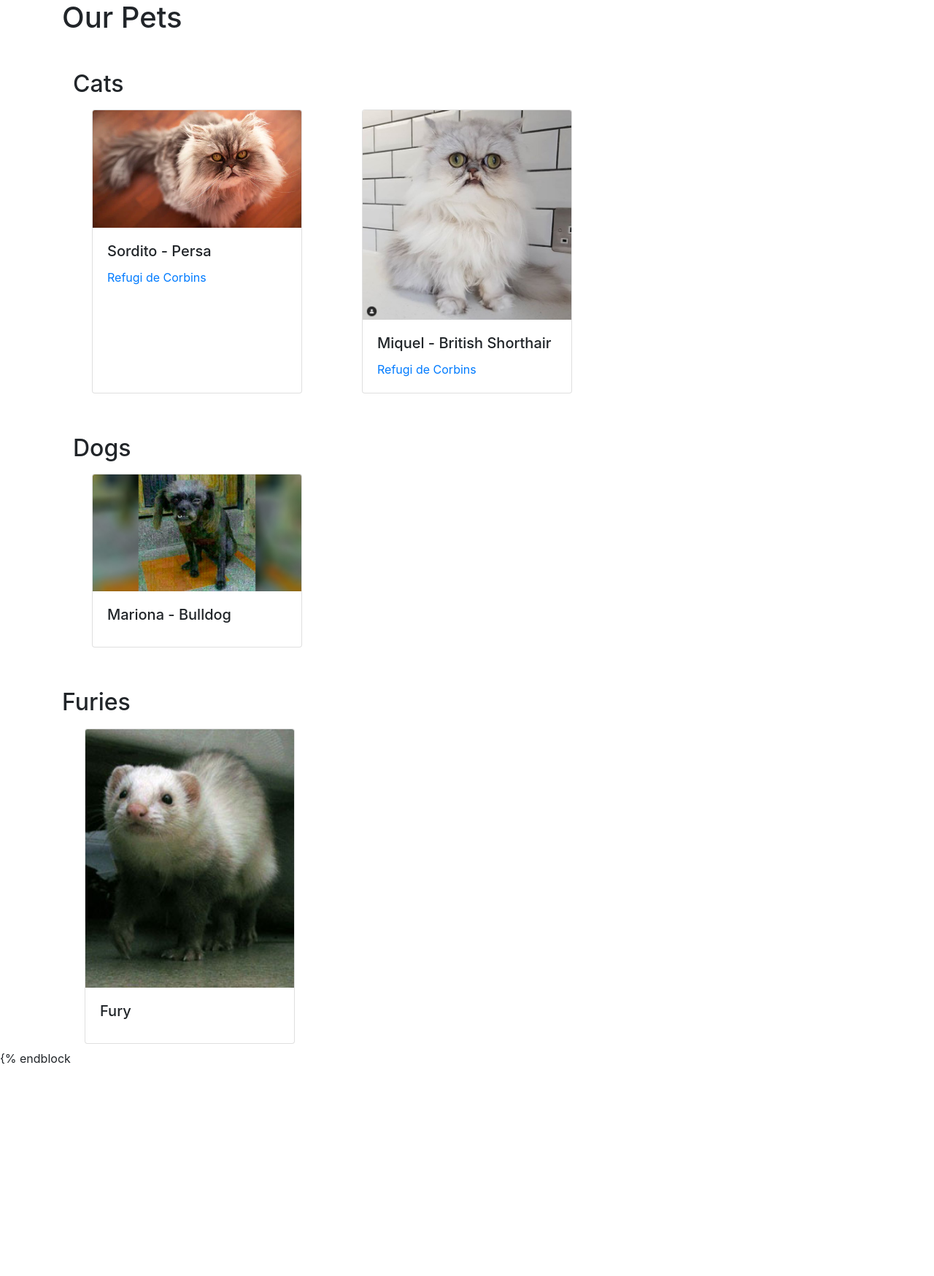
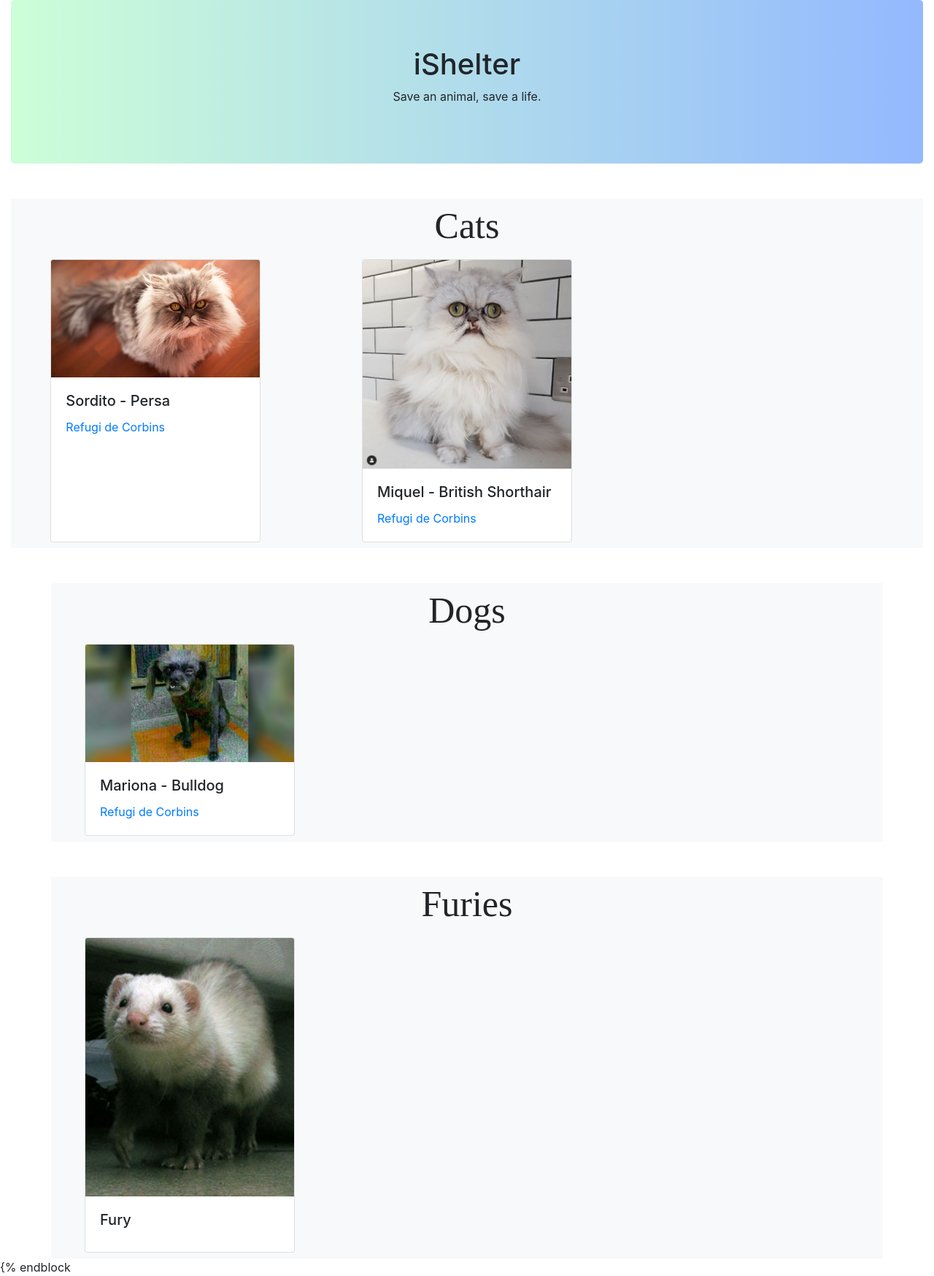
Before and after one commit to isaacte/iShelter, a Django app: page / in a window 1280 px wide. Shown: the whole page at 73% size. Before the commit the page ends 1458 px from the top, so only its background shows below. Run offline with Django 5.2, Linux system fonts and the light colour scheme; data comes from the database, SQL or seed files in the repository; some libraries are stand-ins or nearby versions.

Commit message:
small changes added

```diff
--- a/templates/base.html
+++ b/templates/base.html
@@ -7,6 +7,7 @@
     <!-- Add additional CSS in static file -->
     {% load static %}
     <link rel="stylesheet" href="{% static 'bootstrap/css/bootstrap.min.css' %}">
+    <link rel="icon" href="media/pet.png" type="image/x-icon">
 </head>
 <body>
 
--- a/templates/shelter/home.html
+++ b/templates/shelter/home.html
@@ -1,11 +1,17 @@
 {% extends 'base.html' %}
 {% block title %} Our animals {% endblock %}
+<link href="https://cdn.jsdelivr.net/npm/bootstrap@5.3.3/dist/css/bootstrap.min.css" rel="stylesheet" integrity="sha384-QWTKZyjpPEjISv5WaRU9OFeRpok6YctnYmDr5pNlyT2bRjXh0JMhjY6hW+ALEwIH" crossorigin="anonymous">
+<link rel="stylesheet" href="../styles.css">
 
 {% block content %}
-    <div class="container">
-        <h1>Our Pets</h1>
-        <div class="container mt-5">
-            <h2>Cats</h2>
+      <div class="jumbotron text-center bg-light" style="background-image: url('media/cover.png'); background-size: cover; background-position: top;">
+  <h1>iShelter</h1>
+  <p>Save an animal, save a life.</p>
+</div>
+        <div class="custom-container mt-5 bg-light">
+                <div class="text-center" style="font-family: 'Dubai Medium',ui-serif; font-size: 50px">
+                    Cats
+                </div>
             <div class="row">
                 {% for cat in cats %}
                     <div class="col-12 col-md-6 col-xl-4 d-flex justify-content-center" style="cursor: pointer;" onclick="location.href='{% url 'pet_view' pet_id=cat.id %}'">
@@ -22,8 +28,10 @@
                 {% endfor %}
             </div>
         </div>
-        <div class="container mt-5">
-            <h2>Dogs</h2>
+        <div class="container mt-5 bg-light">
+            <div class="text-center" style="font-family: 'Dubai Medium',ui-serif; font-size: 50px">
+                    Dogs
+            </div>
             <div class="row">
                 {% for dog in dogs %}
                     <div class="col-12 col-md-4 d-flex justify-content-center" style="cursor: pointer;" onclick="location.href='{% url 'pet_view' pet_id=dog.id %}'">
@@ -33,7 +41,7 @@
                             {% endif %}
                             <div class="card-body">
                                 <h5 class="card-title">{{ dog.name }} - {{ dog.breed.name }}</h5>
-                                <a class="card-text" href="{% url 'shelter_view' shelter_id=dog.shelter.id%}">{{ cat.shelter.name }}</a>
+                                <a class="card-text" href="{% url 'shelter_view' shelter_id=dog.shelter.id%}">{{ dog.shelter.name }}</a>
                             </div>
                         </div>
                     </div>
@@ -41,8 +49,10 @@
             </div>
         </div>
     </div>
-    <div class="container mt-5">
-            <h2>Furies</h2>
+    <div class="container mt-5 bg-light">
+            <div class="text-center" style="font-family: 'Dubai Medium',ui-serif; font-size: 50px">
+                    Furies
+            </div>
             <div class="row">
                 {% for fury in furies %}
                     <div class="col-12 col-md-4 d-flex justify-content-center" style="cursor: pointer;" onclick="location.href='{% url 'pet_view' pet_id=fury.id %}'">
```
Also changed, not shown: templates/styles.css (added, +24 -0 lines), media/cover.png (added), media/iShelter.png (added), media/pet.png (added).
